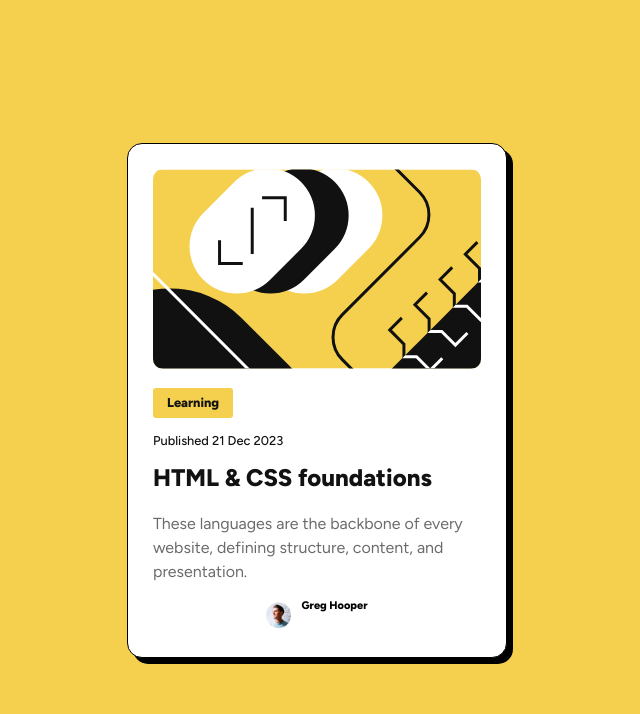
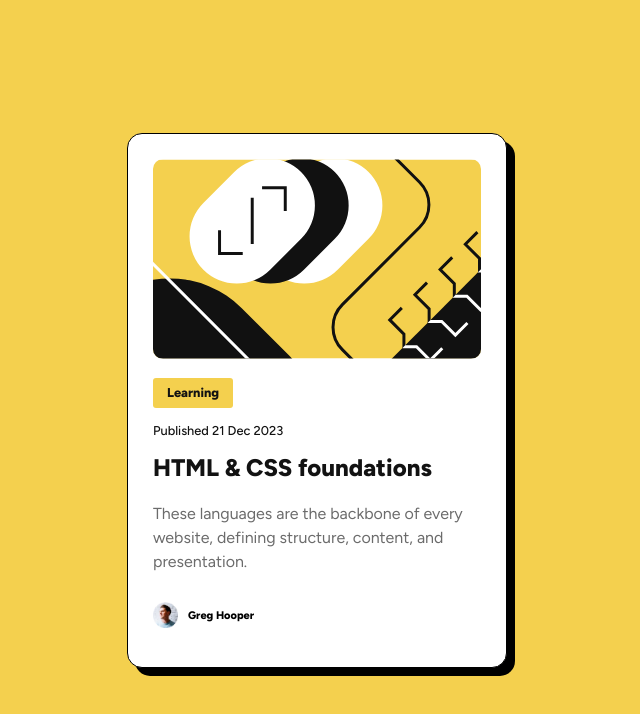
Before and after one commit to papiyapal210/Blog-Preview-Card, a plain HTML site: page index.html in a window 1280 px wide. Shown: the whole page, without its empty margins (323-963 px from the left). Drawn offline with Linux system fonts and the light colour scheme.

Commit message:
Update style.css

```diff
--- a/style.css
+++ b/style.css
@@ -19,7 +19,7 @@ body{
     padding: 25px;
     border-radius: 15px;
     border: 1px solid black;
-    box-shadow: 6px 6px 0 black;
+    box-shadow: 8px 8px 0 black;
     display: flex;
     flex-direction: column;
     gap: 15px;
@@ -61,7 +61,6 @@ body{
 }
 .profile{
     display: flex;
-    justify-content: center;
     align-items: center;
     gap: 10px;
 }
@@ -71,6 +70,7 @@ body{
 .profile-name{
     font-size: clamp(10px, 1vw, 11px);
     font-weight: 800;
+    padding-top: 20px;
     margin-bottom: 20px;
 }
 @media (max-width:376px) {
```
